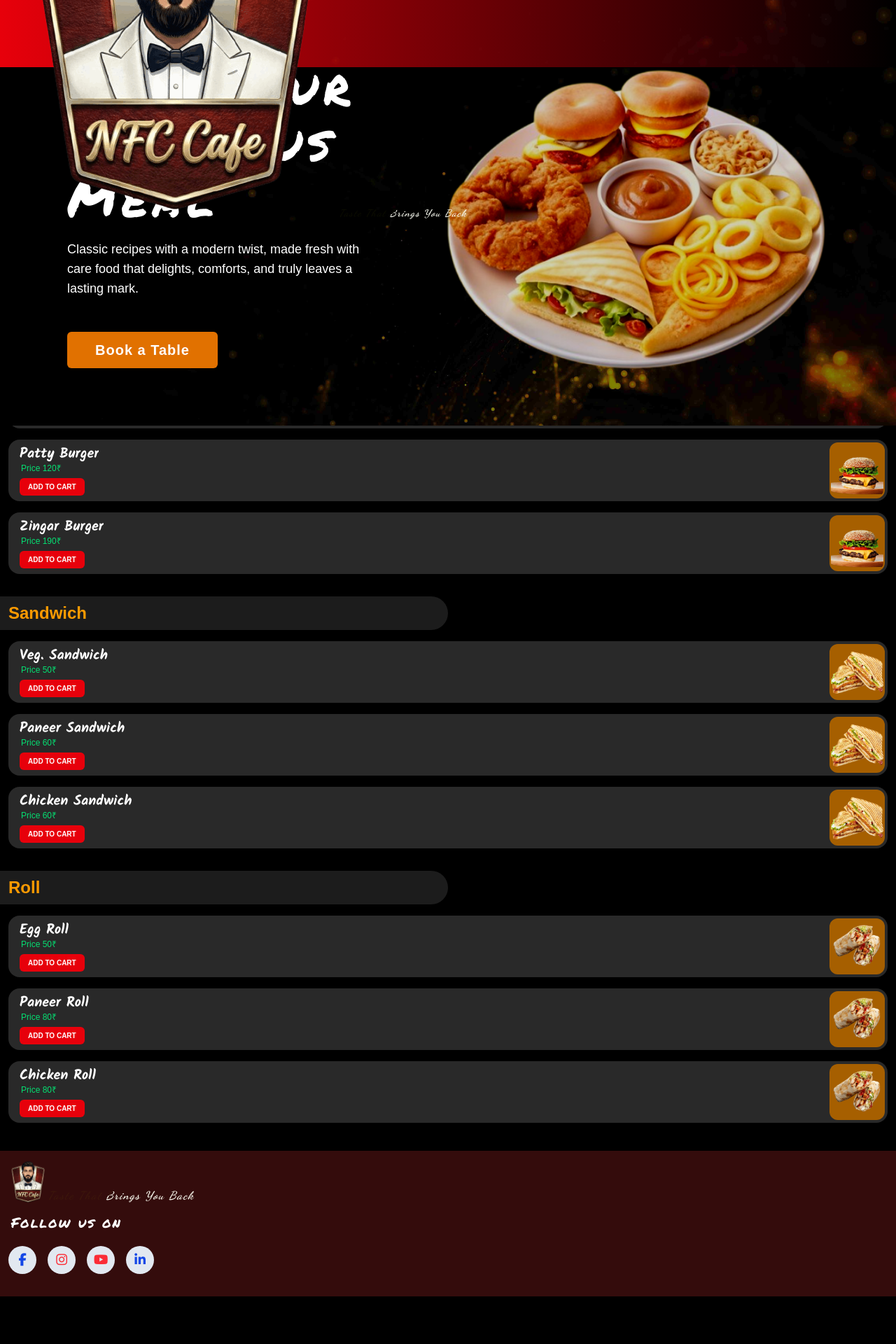
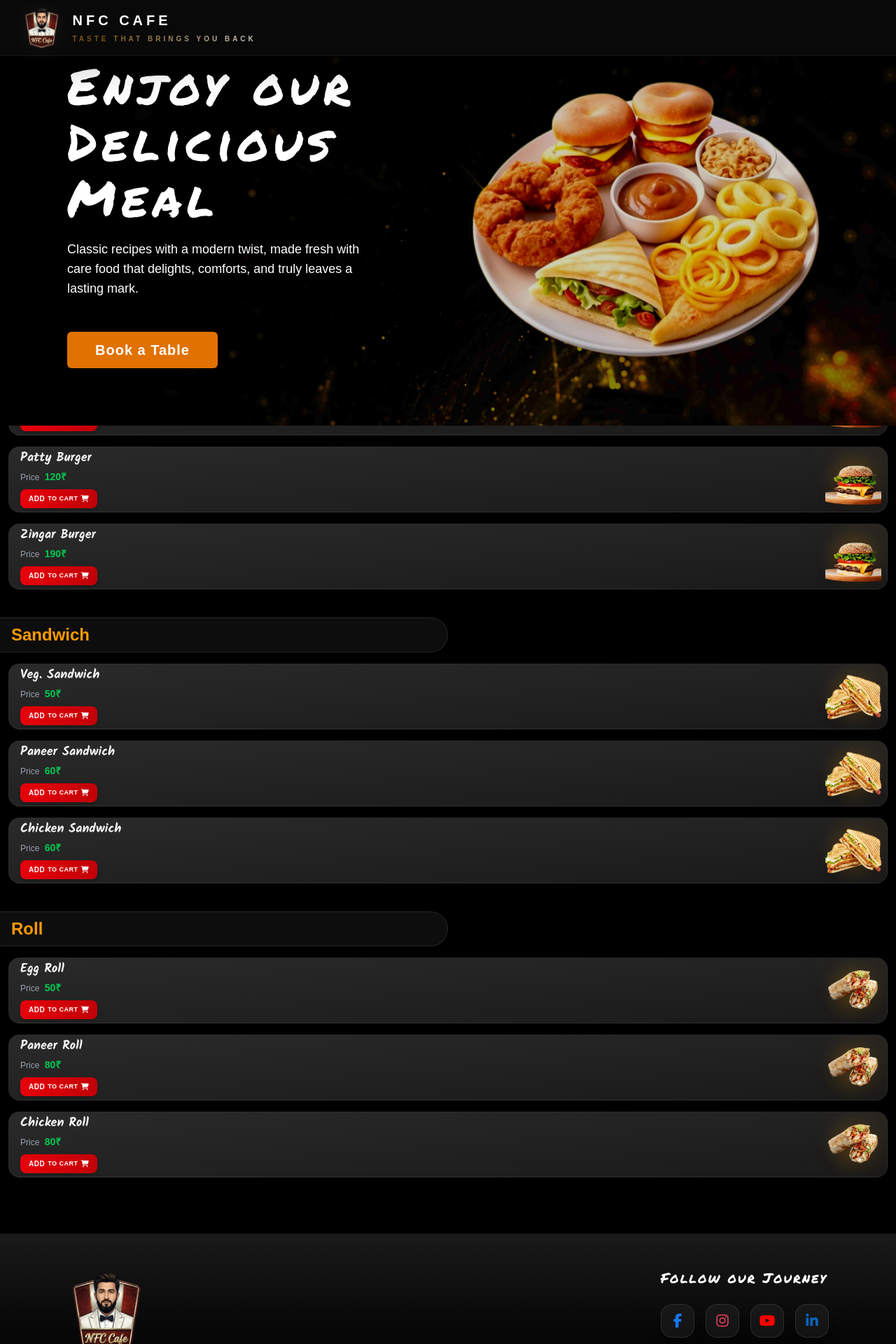
Before and after one commit to ahsan4u/nfc, a React (Vite) app: page / in a window 1280 px wide. Shown: the top 1920 px of the page at 70% size. Before the commit the page ends 1852 px from the top, so only its background shows below. Built offline with nearby package versions, Linux system fonts and the light colour scheme; a web font is replaced by a local one.

Commit message:
update ui

```diff
--- a/src/App.jsx
+++ b/src/App.jsx
@@ -73,18 +73,30 @@ export default function App() {
       <HeroBanner setOpen={setOpen} />
     </div>
 
-    <div className="h-60" />
-    <h2 className="text-center font-bold text-white text-xl mt-4 bogart tracking-wider">🔥Pick Your Obsession🔥</h2>
-    <ol className="flex text-white gap-x-4 mt-4 mx-2 overflow-x-scroll snap-x snap-mandatory">
+    <div className="h-60 sm:h-72" />
+    <h2 className="text-center font-bold text-white sm:text-2xl text-lg mt-6 bogart tracking-wider">🔥Pick Your Obsession🔥</h2>
+    <ol className="flex items-center text-white gap-x-2.5 sm:gap-x-4 mt-5 mx-3 overflow-x-auto pb-4 no-scrollbar snap-x snap-mandatory scroll-smooth">
       {
-        ['All', 'Roll', 'Burger', 'Sandwich', 'Pizza', 'Momos', 'Mandi', 'Shakes', 'Mojito'].map(item => <li key={item} ><button onClick={setActiveFn} className={`snap-start px-3 py-0.5 rounded-md bg-[#ffffff0c] border-2 ${active == item ? 'border-amber-600 text-amber-500' : 'border-[#ffffff19]'}`}>{item}</button></li>)
+        ['All', 'Roll', 'Burger', 'Sandwich', 'Pizza', 'Momos', 'Mandi', 'Shakes', 'Mojito'].map(item => (
+          <li key={item} className="snap-start flex-shrink-0">
+            <button
+              onClick={setActiveFn}
+              className={`px-4 sm:px-6 py-1.5 sm:py-2.5 rounded-xl text-xs sm:text-sm font-bold transition-all duration-300 border backdrop-blur-md ${active === item
+                ? 'bg-amber-500 border-amber-400 text-black shadow-[0_0_20px_rgba(245,158,11,0.5)] scale-105'
+                : 'bg-white/5 border-white/10 text-gray-400 hover:bg-white/10 hover:text-white'
+                }`}
+            >
+              {item}
+            </button>
+          </li>
+        ))
       }
     </ol>
     {(() => {
       let counter = 0;
-      return items.length < 1 ? (<p className="text-center my-[15vh]"><span className="px-4 py-2 bg-red-700 text-white rounded-md">Currently Unavailable</span></p>) :
+      return items.length < 1 ? (<p className="text-center my-[15vh]"><span className="px-6 py-3 bg-red-700/80 text-white rounded-xl backdrop-blur-sm border border-red-500/50">Currently Unavailable</span></p>) :
         (items.map((dish, idx) => <Fragment key={dish.img}>
-          <h3 className="font-bold text-2xl min-w-1/2 inline-block py-2 pl-3 mt-8 rounded-r-full text-amber-500 bg-[#1c1c1c]">{dish.head}</h3>
+          <h3 className="font-bold sm:text-2xl text-xl min-w-1/2 inline-block py-2 pl-4 mt-6 sm:mt-10 rounded-r-full text-amber-500 bg-white/5 border-y border-r border-white/10 shadow-lg">{dish.head}</h3>
           <div className="mx-3 space-y-4 mt-4">
             {dish.menu.map((item, i) => <div ref={(e) => itemDiv_.current[counter++] = e} key={i} className="opacity-0 translate-y-4 transition-all duration-200"><ProductCard data={{ img: dish.img, ...item }} setOpen={setOpen} /></div>)}
           </div>
--- a/src/components/Footer.jsx
+++ b/src/components/Footer.jsx
@@ -1,23 +1,38 @@
 export default function Footer() {
 
     return (
-        <div className="mt-10 h-52 bg-[#340c0c]">
-            <div className="ml-3 pt-3 flex flex-col items-start justify-between h-full">
-                <div className="flex items-end">
-                    <img src="/icons/logo.png" alt="Nawab Food Court" className="h-16" />
-                    <p className="text-slate-500 tracking-widest loader-text dancing-script-font">Taste That Brings You Back</p>
+        <footer className="mt-20 py-12 bg-gradient-to-t from-black to-[#1a1a1a] border-t border-white/5">
+            <div className="max-w-[85%] mx-auto flex flex-col sm:flex-row items-center sm:items-start justify-between gap-10">
+                <div className="flex flex-col items-center sm:items-start">
+                    <img src="/icons/logo.png" alt="NFC Logo" className="h-32 mb-4" />
+                    <p className="text-amber-500/80 tracking-[0.2em] uppercase text-[10px] font-bold shimmer-text">Taste That Brings You Back</p>
                 </div>
 
-                <div className="mb-8">
-                    <h4 className="sm:text-xl text-lg font-bold ml-1 permanent-marker-font text-white tracking-widest">Follow us on</h4>
-                    <div className="sm:mt-5 mt-2 flex sm:gap-4 gap-2.5 sm:h-10 h-9  sm:text-lg text-sm">
-                        <a href="https://www.facebook.com/nfconline" target="_blank" className="h-full flex items-center justify-center bg-slate-200 aspect-square rounded-full"><i className="fa-brands fa-facebook-f text-blue-700" /></a>
-                        <a href="https://www.instagram.com/nawab_food_court/" target="_blank" className="h-full flex items-center justify-center bg-slate-200 aspect-square rounded-full"><i className="fa-brands fa-instagram text-red-500" /></a>
-                        <a href="" className="h-full flex items-center justify-center bg-slate-200 aspect-square rounded-full"><i className="fa-brands fa-youtube text-red-500" /></a>
-                        <a href="" className="h-full flex items-center justify-center bg-slate-200 aspect-square rounded-full"><i className="fa-brands fa-linkedin-in text-blue-700" /></a>
+                <div className="flex flex-col items-center sm:items-start">
+                    <h4 className="text-xl font-bold permanent-marker-font text-white tracking-widest mb-6">Follow our Journey</h4>
+                    <div className="flex gap-4">
+                        {[
+                            { icon: 'fa-facebook-f', color: 'text-[#1877F2]', link: 'https://www.facebook.com/nfconline' },
+                            { icon: 'fa-instagram', color: 'text-[#E4405F]', link: 'https://www.instagram.com/nawab_food_court/' },
+                            { icon: 'fa-youtube', color: 'text-[#FF0000]', link: '' },
+                            { icon: 'fa-linkedin-in', color: 'text-[#0A66C2]', link: '' }
+                        ].map((social, i) => (
+                            <a
+                                key={i}
+                                href={social.link}
+                                target="_blank"
+                                rel="noopener noreferrer"
+                                className="w-12 h-12 flex items-center justify-center bg-white/5 border border-white/10 rounded-2xl hover:bg-white/10 hover:border-amber-500/50 hover:-translate-y-1 transition-all duration-300 group shadow-xl"
+                            >
+                                <i className={`fa-brands ${social.icon} ${social.color} text-xl group-hover:scale-110 transition-transform`} />
+                            </a>
+                        ))}
                     </div>
                 </div>
             </div>
-        </div>
+            <div className="mt-12 pt-8 border-t border-white/5 text-center">
+                <p className="text-gray-500 text-[10px] uppercase tracking-widest font-bold">© 2026 NFC CAFE • All Rights Reserved</p>
+            </div>
+        </footer>
     )
 }
--- a/src/components/Header.jsx
+++ b/src/components/Header.jsx
@@ -1,10 +1,13 @@
 export default function Header() {
 
     return (
-        <div className="sm:h-24 h-16 flex justify-between items-center pl-4 pr-7 relative z-20 bg-gradient-to-r from-red-600 to-[rgb(0,0,0,0.4)">
-            <div className="flex items-end h-[92x%]">
-                <img src="/icons/logo.png" alt="" className="h-full sm:mx-0" />
-                <p className="text-slate-500 loader-text text-sm tracking-widest dancing-script-font">Taste That Brings You Back</p>
+        <div className="sm:h-20 h-16 flex justify-between items-center px-4 sm:px-8 fixed top-0 w-full z-40 bg-[#0a0a0a]/90 backdrop-blur-xl border-b border-white/5 shadow-2xl">
+            <div className="flex items-center gap-4 h-[80%]">
+                <img src="/icons/logo.png" alt="NFC Logo" className="h-full object-contain drop-shadow-[0_0_15px_rgba(255,255,255,0.05)]" />
+                <div className="flex flex-col justify-center gap-1.5">
+                    <h1 className="text-white text-base sm:text-xl font-black tracking-[0.25em] leading-tight uppercase bogart">NFC CAFE</h1>
+                    <p className="text-amber-500/90 text-[8px] sm:text-[10px] tracking-[0.4em] font-bold uppercase opacity-80 shimmer-text">Taste That Brings You Back</p>
+                </div>
             </div>
         </div>
     )
--- a/src/components/HeroBanner.jsx
+++ b/src/components/HeroBanner.jsx
@@ -8,11 +8,11 @@ export default function HeroBanner({ setOpen }) {
         const observer = new IntersectionObserver((entries) => {
             if (entries[0].isIntersecting) setVisible(true);
             else setVisible(false);
-    }, {});
+        }, {});
 
-    observer.observe(bannerDiv_.current);
+        observer.observe(bannerDiv_.current);
 
-    return ()=> observer.disconnect();
+        return () => observer.disconnect();
     }, []);
 
     return (
@@ -27,7 +27,7 @@ export default function HeroBanner({ setOpen }) {
                 </div>
 
 
-                <img src="/dish.png" alt="" className={`w-[50%] -mb-4 brightness-75 contrast-125 mr-1 ${isVisible ? 'translate-x-0' : 'translate-x-[120%]'} transition-all duration-700`} />
+                <img src="/dish.png" alt="" className={`w-[46%] -mb-4 mr-3 brightness-75 contrast-125 animate-float ${isVisible ? 'translate-x-0' : 'translate-x-[120%]'} transition-all duration-700`} />
             </div>
         </div>
     )
--- a/src/components/ProductCard.jsx
+++ b/src/components/ProductCard.jsx
@@ -1,15 +1,34 @@
 
-export default function ProductCard({data, setOpen}) {
+export default function ProductCard({ data, setOpen }) {
 
 
     return (
-        <div className="flex justify-between items-center pl-4 bg-[#292929] text-white rounded-2xl h-[88px]">
-            <div className="flex flex-col justify-center items-start">
-                <p className="font-bold text-xl leading-[24px] kalam-font line-clamp-1">{data.name}</p>
-                <p className="text-xs ml-0.5 text-green-400">Price <span className="font-medium">{data.price}₹</span></p>
-                <button onClick={()=>setOpen(true)} className="mt-1.5 uppercase font-bold text-[10px] bg-red-600 px-3 py-[5px] rounded-md">Add To Cart</button>
+        <div className="group relative flex justify-between items-center pl-4 pr-2 bg-gradient-to-br from-[#2a2a2a] to-[#1a1a1a] border border-white/5 text-white rounded-2xl sm:h-[94px] h-[90px] w-full shadow-lg hover:shadow-amber-500/10 hover:scale-[1.02] transition-all duration-300 cursor-pointer overflow-hidden">
+            {/* Background Glow Effect */}
+            <div className="absolute top-0 right-0 w-24 h-24 bg-amber-500/5 rounded-full blur-2xl -mr-10 -mt-10 pointer-events-none group-hover:bg-amber-500/10 transition-colors duration-300"></div>
+
+            <div className="flex flex-col justify-center items-start z-10 w-full max-w-[calc(100%-85px)] sm:max-w-[calc(100%-90px)]">
+                <p className="font-bold sm:text-lg text-base leading-tight kalam-font line-clamp-1 text-gray-100 group-hover:text-amber-400 transition-colors duration-300">{data.name}</p>
+                <p className="text-[10px] sm:text-xs mt-0.5 sm:mt-1 text-gray-400 font-medium">Price <span className="text-green-500 text-sm font-bold ml-1">{data.price}₹</span></p>
+                <button
+                    onClick={(e) => {
+                        e.stopPropagation();
+                        setOpen(true);
+                    }}
+                    className="mt-1.5 sm:mt-2 text-[10px] font-bold uppercase tracking-wider bg-gradient-to-r from-red-600 to-red-700 hover:from-red-500 hover:to-red-600 text-white px-3 py-1.5 rounded-lg shadow-md hover:shadow-red-600/30 transition-all duration-300 active:scale-95 flex items-center gap-1"
+                >
+                    Add <span className="hidden sm:inline text-[9px]">To Cart</span> <i className="fa-solid fa-cart-shopping text-[8px] sm:text-[10px]"></i>
+                </button>
             </div>
-            <img src={`/images/dishes/${data.img}.png`} alt=""  className="mr-1 p-0.5 h-[90%] aspect-square bg-yellow-700 rounded-xl"/>
+
+            <div className="relative h-[70px] w-[70px] sm:h-[80px] sm:w-[80px] flex-shrink-0">
+                <div className="absolute inset-0 bg-amber-500/20 rounded-full blur-lg scale-75 group-hover:scale-100 transition-transform duration-500"></div>
+                <img
+                    src={`/images/dishes/${data.img}.png`}
+                    alt={data.name}
+                    className="relative h-full w-full object-contain drop-shadow-xl group-hover:rotate-6 group-hover:scale-110 transition-transform duration-500 ease-out"
+                />
+            </div>
         </div>
     )
 }
--- a/src/index.css
+++ b/src/index.css
@@ -6,7 +6,8 @@
 }
 
 ::-webkit-scrollbar {
-  width: 0; height: 0;
+  width: 0;
+  height: 0;
 }
 
 .permanent-marker-font {
@@ -39,12 +40,60 @@
   color: #0000;
   text-shadow: 0px 0px 0px rgba(242, 255, 0, 0.049);
   background:
-    linear-gradient(-40deg,#0000 40%,#ffffff 0 60%,#0000 0)
-    0/300% 100% no-repeat  text;
-    /* background-position: 20%; */
+    linear-gradient(-40deg, #0000 40%, #ffffff 0 60%, #0000 0) 0/300% 100% no-repeat text;
+  /* background-position: 20%; */
   animation: l3 4s linear infinite;
 }
+
 @keyframes l3 {
-  0%{background-position: 100%}
-  70%{background-position: 0%}
+  0% {
+    background-position: 100%
+  }
+
+  70% {
+    background-position: 0%
+  }
 }
+
+.shimmer-text {
+  background: linear-gradient(90deg,
+      rgba(245, 158, 11, 0.6) 0%,
+      rgba(255, 255, 255, 1) 50%,
+      rgba(245, 158, 11, 0.6) 100%);
+  background-size: 200% auto;
+  color: transparent;
+  -webkit-background-clip: text;
+  background-clip: text;
+  animation: shimmer 3s linear infinite;
+}
+
+@keyframes shimmer {
+  to {
+    background-position: 200% center;
+  }
+}
+
+@keyframes float {
+
+  0%,
+  100% {
+    transform: translateY(0px) rotate(0deg);
+  }
+
+  50% {
+    transform: translateY(-20px) rotate(2deg);
+  }
+}
+
+.animate-float {
+  animation: float 6s ease-in-out infinite;
+}
+
+.no-scrollbar::-webkit-scrollbar {
+  display: none;
+}
+
+.no-scrollbar {
+  -ms-overflow-style: none;
+  scrollbar-width: none;
+}
```
